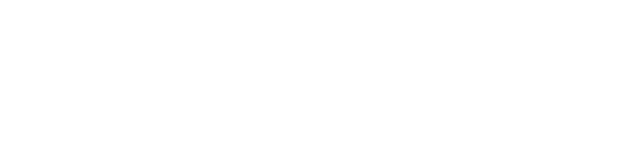
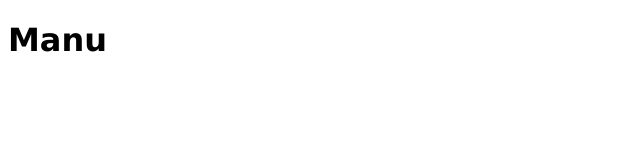
Before and after one commit to ManuT1C/PruebaLM, a plain HTML site: page index.html in a window 1280 px wide. Shown: the whole page, without its empty margins (0-640 px from the left). Drawn offline with Linux system fonts and the light colour scheme.

Commit message:
Se añade estilos y se enlaza con index

```diff
--- /dev/null
+++ b/estilos.css
@@ -0,0 +1,3 @@
+body{
+    font-family: 'Lucida Sans', 'Lucida Sans Regular', 'Lucida Grande', 'Lucida Sans Unicode', Geneva, Verdana, sans-serif;
+}
--- a/index.html
+++ b/index.html
@@ -3,9 +3,10 @@
 <head>
     <meta charset="UTF-8">
     <meta name="viewport" content="width=device-width, initial-scale=1.0">
+    <link rel="stylesheet" href="estilos.css">
     <title>Prueba Remoto LM</title>
 </head>
 <body>
-
+    <h1>Manu</h1>
 </body>
 </html>
```
